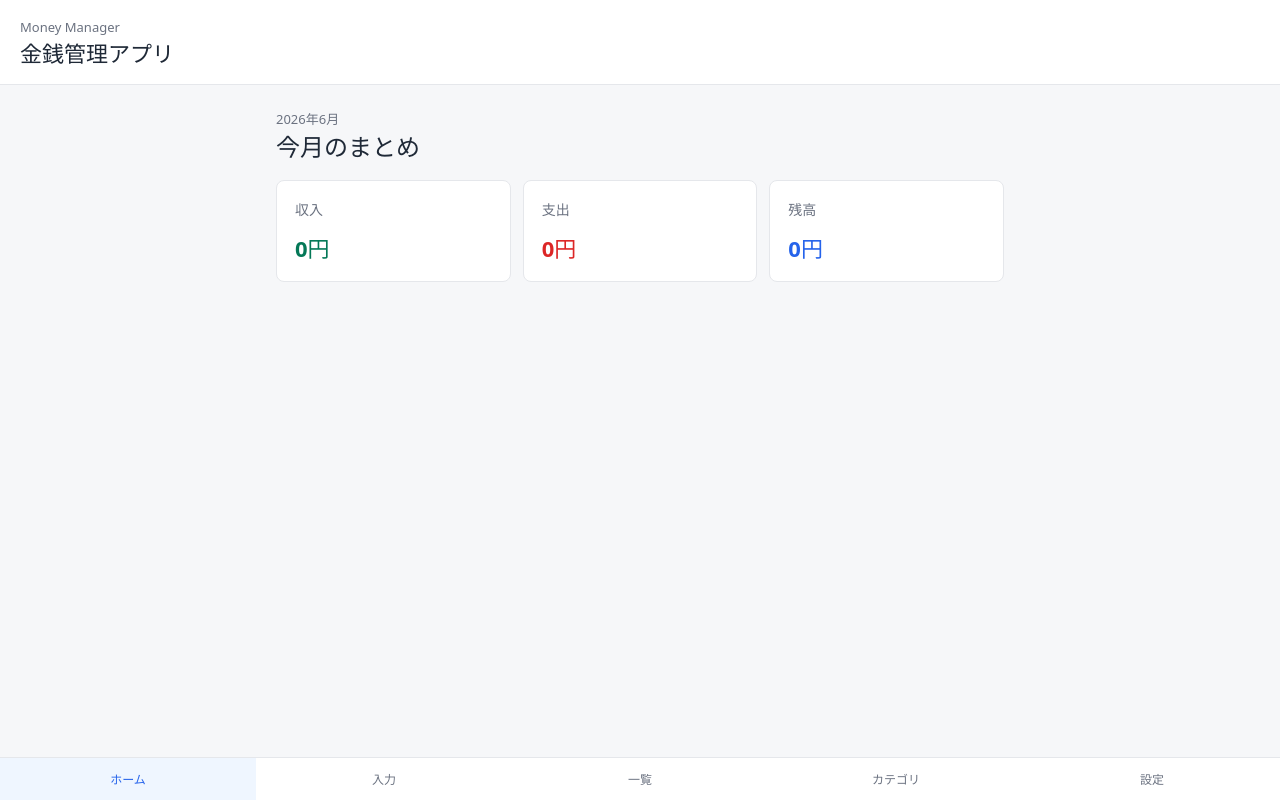
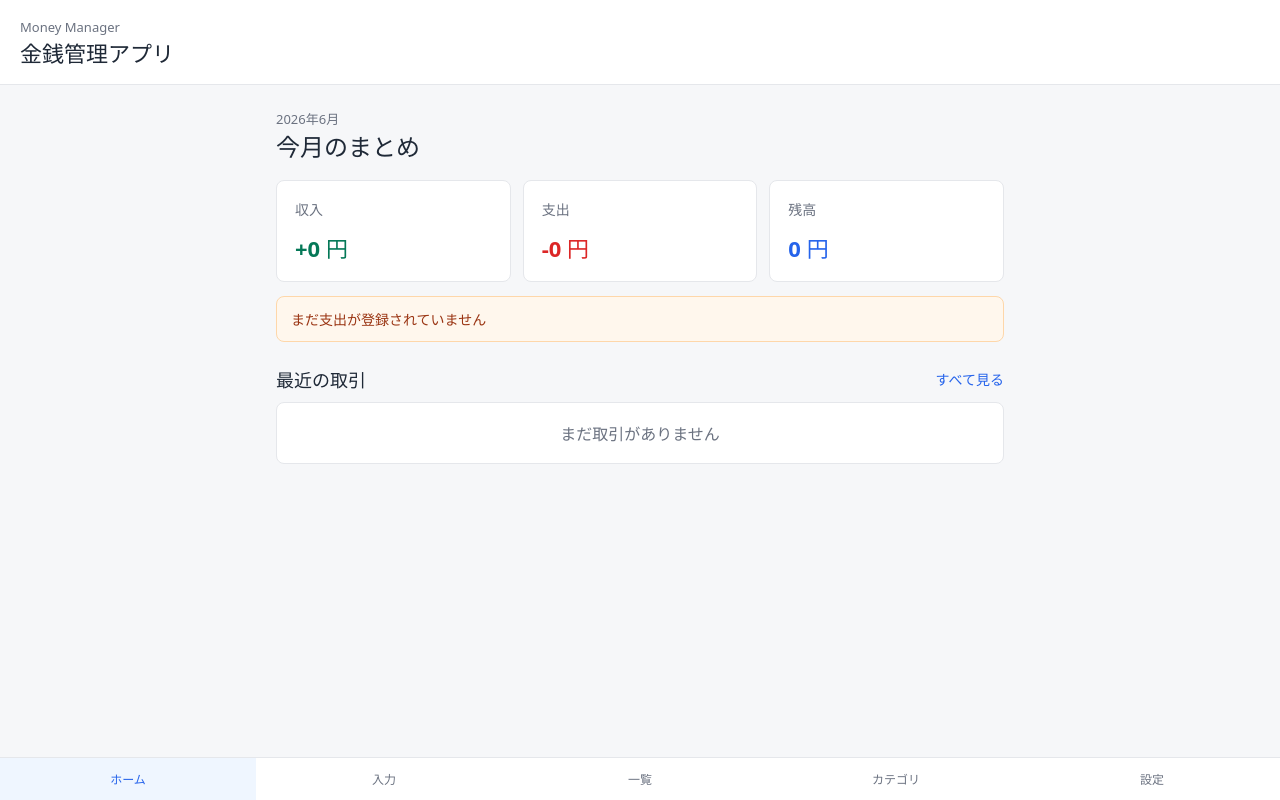
Before and after one commit to cucumber1117/OYAO_App2_money-management, a React (Vite) app: page / in a window 1280 px wide. Built offline with nearby package versions, Linux system fonts and the light colour scheme.

Commit message:
金銭管理アプリの保存処理とホーム集計を実装

```diff
--- a/src/App.css
+++ b/src/App.css
@@ -82,12 +82,14 @@
 }
 
 .summary-card.income strong,
-.type-label.income {
+.type-label.income,
+.recent-item strong.income {
   color: #047857;
 }
 
 .summary-card.expense strong,
-.type-label.expense {
+.type-label.expense,
+.recent-item strong.expense {
   color: #dc2626;
 }
 
@@ -153,13 +155,59 @@ button:hover {
   margin: 0;
 }
 
+.notice-text {
+  background: #fff7ed;
+  border: 1px solid #fed7aa;
+  border-radius: 8px;
+  color: #9a3412;
+  font-size: 14px;
+  margin: 14px 0 0;
+  padding: 12px 14px;
+}
+
+.recent-section {
+  margin-top: 24px;
+}
+
+.section-heading {
+  align-items: center;
+  display: flex;
+  justify-content: space-between;
+  gap: 12px;
+  margin-bottom: 10px;
+}
+
+.section-heading h3 {
+  font-size: 18px;
+  margin: 0;
+}
+
+.section-heading a {
+  color: #2563eb;
+  font-size: 14px;
+  font-weight: 700;
+  text-decoration: none;
+}
+
+.empty-card {
+  background: #ffffff;
+  border: 1px solid #e5e7eb;
+  border-radius: 8px;
+  color: #6b7280;
+  margin: 0;
+  padding: 18px;
+  text-align: center;
+}
+
 .transaction-list,
-.category-list {
+.category-list,
+.recent-list {
   display: grid;
   gap: 10px;
 }
 
-.transaction-item {
+.transaction-item,
+.recent-item {
   padding: 14px;
   display: grid;
   gap: 12px;
@@ -174,6 +222,30 @@ button:hover {
   color: #6b7280;
   font-size: 14px;
   margin: 0;
+}
+
+.recent-item {
+  background: #ffffff;
+  border: 1px solid #e5e7eb;
+  border-radius: 8px;
+  align-items: center;
+  grid-template-columns: 1fr auto;
+}
+
+.recent-item h4 {
+  font-size: 16px;
+  margin: 6px 0 2px;
+}
+
+.recent-item p {
+  color: #6b7280;
+  font-size: 13px;
+  margin: 0;
+}
+
+.recent-item strong {
+  font-size: 15px;
+  white-space: nowrap;
 }
 
 .type-label {
--- a/src/App.jsx
+++ b/src/App.jsx
@@ -9,31 +9,35 @@ import Settings from './pages/Settings'
 import './App.css'
 
 const routes = {
-  home: Home,
-  add: AddTransaction,
-  list: TransactionList,
-  category: Category,
-  settings: Settings,
+  '/': Home,
+  '/add': AddTransaction,
+  '/list': TransactionList,
+  '/category': Category,
+  '/settings': Settings,
 }
 
-function getPageFromHash() {
-  const page = window.location.hash.replace('#', '')
-  return routes[page] ? page : 'home'
+function getCurrentPath() {
+  return routes[window.location.pathname] ? window.location.pathname : '/'
 }
 
 function App() {
-  const [currentPage, setCurrentPage] = useState(getPageFromHash)
+  const [currentPath, setCurrentPath] = useState(getCurrentPath)
+
+  function navigate(path) {
+    window.history.pushState({}, '', path)
+    setCurrentPath(getCurrentPath())
+  }
 
   useEffect(() => {
-    const handleHashChange = () => {
-      setCurrentPage(getPageFromHash())
+    const handlePopState = () => {
+      setCurrentPath(getCurrentPath())
     }
 
-    window.addEventListener('hashchange', handleHashChange)
-    return () => window.removeEventListener('hashchange', handleHashChange)
+    window.addEventListener('popstate', handlePopState)
+    return () => window.removeEventListener('popstate', handlePopState)
   }, [])
 
-  const CurrentPageComponent = routes[currentPage]
+  const CurrentPageComponent = routes[currentPath]
 
   return (
     <div className="app-shell">
@@ -41,7 +45,7 @@ function App() {
       <main className="app-main">
         <CurrentPageComponent />
       </main>
-      <BottomNav currentPage={currentPage} />
+      <BottomNav currentPath={currentPath} onNavigate={navigate} />
     </div>
   )
 }
--- a/src/components/BottomNav.jsx
+++ b/src/components/BottomNav.jsx
@@ -1,19 +1,25 @@
 const navItems = [
-  { page: 'home', label: 'ホーム', href: '#home' },
-  { page: 'add', label: '入力', href: '#add' },
-  { page: 'list', label: '一覧', href: '#list' },
-  { page: 'category', label: 'カテゴリ', href: '#category' },
-  { page: 'settings', label: '設定', href: '#settings' },
+  { path: '/', label: 'ホーム' },
+  { path: '/add', label: '入力' },
+  { path: '/list', label: '一覧' },
+  { path: '/category', label: 'カテゴリ' },
+  { path: '/settings', label: '設定' },
 ]
 
-function BottomNav({ currentPage }) {
+function BottomNav({ currentPath, onNavigate }) {
+  function handleClick(event, path) {
+    event.preventDefault()
+    onNavigate(path)
+  }
+
   return (
     <nav className="bottom-nav" aria-label="メインメニュー">
       {navItems.map((item) => (
         <a
-          key={item.page}
-          className={currentPage === item.page ? 'active' : ''}
-          href={item.href}
+          key={item.path}
+          className={currentPath === item.path ? 'active' : ''}
+          href={item.path}
+          onClick={(event) => handleClick(event, item.path)}
         >
           {item.label}
         </a>
--- a/src/data/transactionStorage.js
+++ b/src/data/transactionStorage.js
@@ -1,6 +1,27 @@
-const STORAGE_KEY = 'money-app-transactions'
+const STORAGE_KEY = 'money-manager-transactions'
 
-// localStorageから登録データを読み込みます。
+function getTodayText() {
+  const today = new Date()
+  const year = today.getFullYear()
+  const month = String(today.getMonth() + 1).padStart(2, '0')
+  const date = String(today.getDate()).padStart(2, '0')
+
+  return `${year}-${month}-${date}`
+}
+
+function normalizeTransaction(transaction) {
+  // 保存する形をここでそろえると、各ページ側のコードがシンプルになります。
+  return {
+    id: transaction.id || Date.now().toString(),
+    type: transaction.type === 'income' ? 'income' : 'expense',
+    amount: Number(transaction.amount) || 0,
+    category: transaction.category || 'その他',
+    date: transaction.date || getTodayText(),
+    memo: transaction.memo || '',
+  }
+}
+
+// localStorageから取引データを読み込みます。
 export function getTransactions() {
   const savedData = localStorage.getItem(STORAGE_KEY)
 
@@ -9,24 +30,24 @@ export function getTransactions() {
   }
 
   try {
-    return JSON.parse(savedData)
+    const transactions = JSON.parse(savedData)
+    return Array.isArray(transactions) ? transactions : []
   } catch {
+    // JSONが壊れていても、アプリが落ちないように空配列を返します。
     return []
   }
 }
 
-function saveTransactions(transactions) {
-  localStorage.setItem(STORAGE_KEY, JSON.stringify(transactions))
+// 取引データ配列をlocalStorageに保存します。
+export function saveTransactions(transactions) {
+  const safeTransactions = Array.isArray(transactions) ? transactions : []
+  localStorage.setItem(STORAGE_KEY, JSON.stringify(safeTransactions))
 }
 
 // 新しい収入・支出データを追加します。
 export function addTransaction(transaction) {
   const transactions = getTransactions()
-  const newTransaction = {
-    ...transaction,
-    id: transaction.id || crypto.randomUUID(),
-    amount: Number(transaction.amount),
-  }
+  const newTransaction = normalizeTransaction(transaction)
 
   saveTransactions([newTransaction, ...transactions])
   return newTransaction
@@ -50,12 +71,11 @@ export function updateTransaction(id, updatedTransaction) {
       return transaction
     }
 
-    return {
+    return normalizeTransaction({
       ...transaction,
       ...updatedTransaction,
       id,
-      amount: Number(updatedTransaction.amount ?? transaction.amount),
-    }
+    })
   })
 
   saveTransactions(updatedTransactions)
@@ -67,19 +87,30 @@ export function getMonthlySummary(year, month) {
   const targetMonth = String(month).padStart(2, '0')
   const targetDateText = `${year}-${targetMonth}`
 
-  return transactions
-    .filter((transaction) => transaction.date.startsWith(targetDateText))
+  const summary = transactions
+    .filter((transaction) => transaction.date?.startsWith(targetDateText))
     .reduce(
-      (summary, transaction) => {
+      (currentSummary, transaction) => {
+        const amount = Number(transaction.amount) || 0
+
         if (transaction.type === 'income') {
-          summary.income += transaction.amount
+          currentSummary.income += amount
         } else {
-          summary.expense += transaction.amount
+          currentSummary.expense += amount
         }
 
-        summary.balance = summary.income - summary.expense
-        return summary
+        return currentSummary
       },
       { income: 0, expense: 0, balance: 0 },
     )
+
+  summary.balance = summary.income - summary.expense
+  return summary
 }
+
+// 最近の取引を日付が新しい順に並べ、指定件数だけ返します。
+export function getRecentTransactions(limit = 5) {
+  return [...getTransactions()]
+    .sort((a, b) => b.date.localeCompare(a.date))
+    .slice(0, limit)
+}
--- a/src/pages/Home.jsx
+++ b/src/pages/Home.jsx
@@ -1,18 +1,28 @@
-import { getMonthlySummary } from '../data/transactionStorage'
+import {
+  getMonthlySummary,
+  getRecentTransactions,
+} from '../data/transactionStorage'
 
 function formatMoney(amount) {
-  return `${amount.toLocaleString()}円`
+  return `${amount.toLocaleString()} 円`
+}
+
+function formatSignedMoney(transaction) {
+  const sign = transaction.type === 'income' ? '+' : '-'
+  return `${sign}${formatMoney(transaction.amount)}`
 }
 
 function Home() {
-  // ホーム担当者は、表示内容をこのファイルの中で編集してください。
+  // ホーム担当者は、集計表示や最近の取引表示をこのファイルで編集してください。
   const today = new Date()
   const year = today.getFullYear()
   const month = today.getMonth() + 1
   const summary = getMonthlySummary(year, month)
+  const recentTransactions = getRecentTransactions(5)
+  const hasExpense = summary.expense > 0
 
   return (
-    <section className="page">
+    <section className="page home-page">
       <div className="page-title">
         <p>{year}年{month}月</p>
         <h2>今月のまとめ</h2>
@@ -21,17 +31,52 @@ function Home() {
       <div className="summary-grid">
         <div className="summary-card income">
           <span>収入</span>
-          <strong>{formatMoney(summary.income)}</strong>
+          <strong>+{formatMoney(summary.income)}</strong>
         </div>
         <div className="summary-card expense">
           <span>支出</span>
-          <strong>{formatMoney(summary.expense)}</strong>
+          <strong>-{formatMoney(summary.expense)}</strong>
         </div>
         <div className="summary-card balance">
           <span>残高</span>
           <strong>{formatMoney(summary.balance)}</strong>
         </div>
       </div>
+
+      {!hasExpense && (
+        <p className="notice-text">まだ支出が登録されていません</p>
+      )}
+
+      <section className="recent-section">
+        <div className="section-heading">
+          <h3>最近の取引</h3>
+          <a href="/list">すべて見る</a>
+        </div>
+
+        {recentTransactions.length === 0 ? (
+          <p className="empty-card">まだ取引がありません</p>
+        ) : (
+          <div className="recent-list">
+            {recentTransactions.map((transaction) => (
+              <article className="recent-item" key={transaction.id}>
+                <div>
+                  <span className={`type-label ${transaction.type}`}>
+                    {transaction.type === 'income' ? '収入' : '支出'}
+                  </span>
+                  <h4>{transaction.category}</h4>
+                  <p>
+                    {transaction.date}
+                    {transaction.memo ? ` / ${transaction.memo}` : ''}
+                  </p>
+                </div>
+                <strong className={transaction.type}>
+                  {formatSignedMoney(transaction)}
+                </strong>
+              </article>
+            ))}
+          </div>
+        )}
+      </section>
     </section>
   )
 }
```
